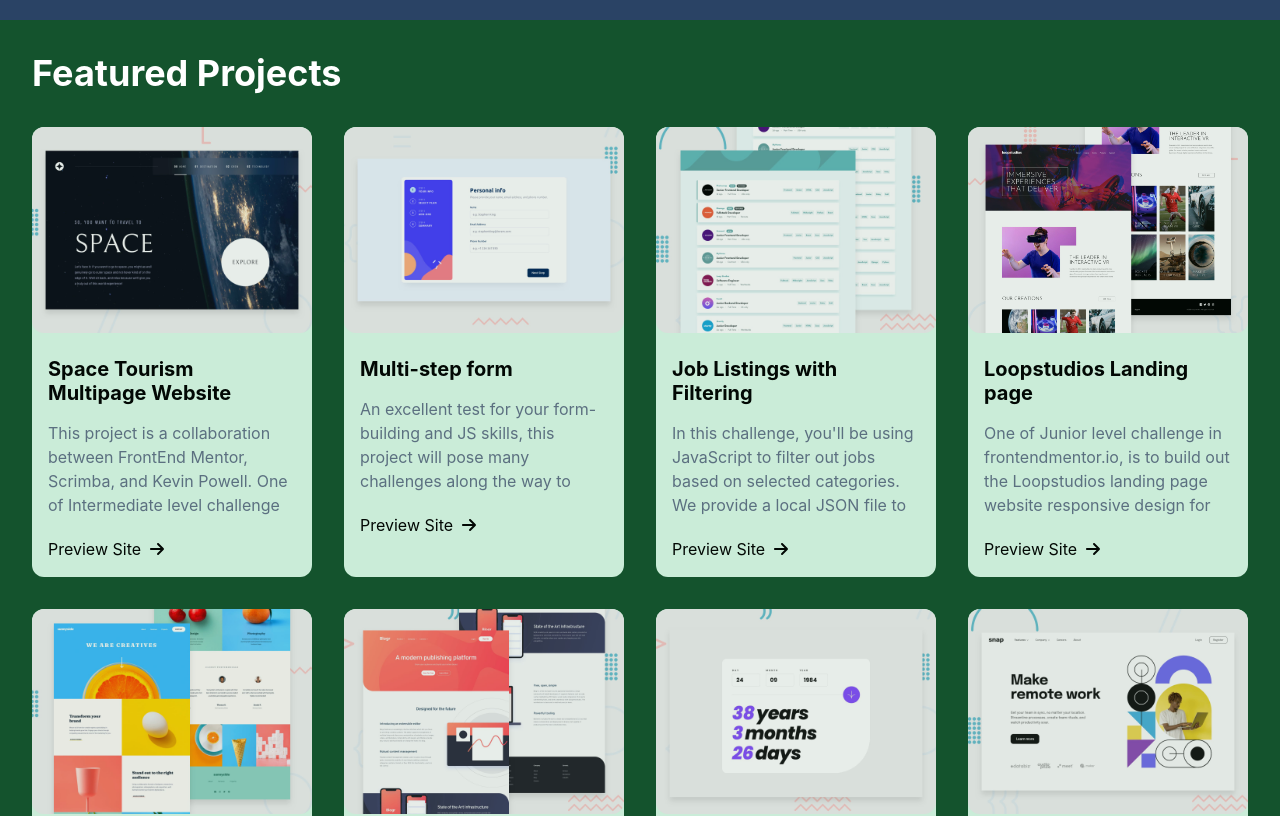
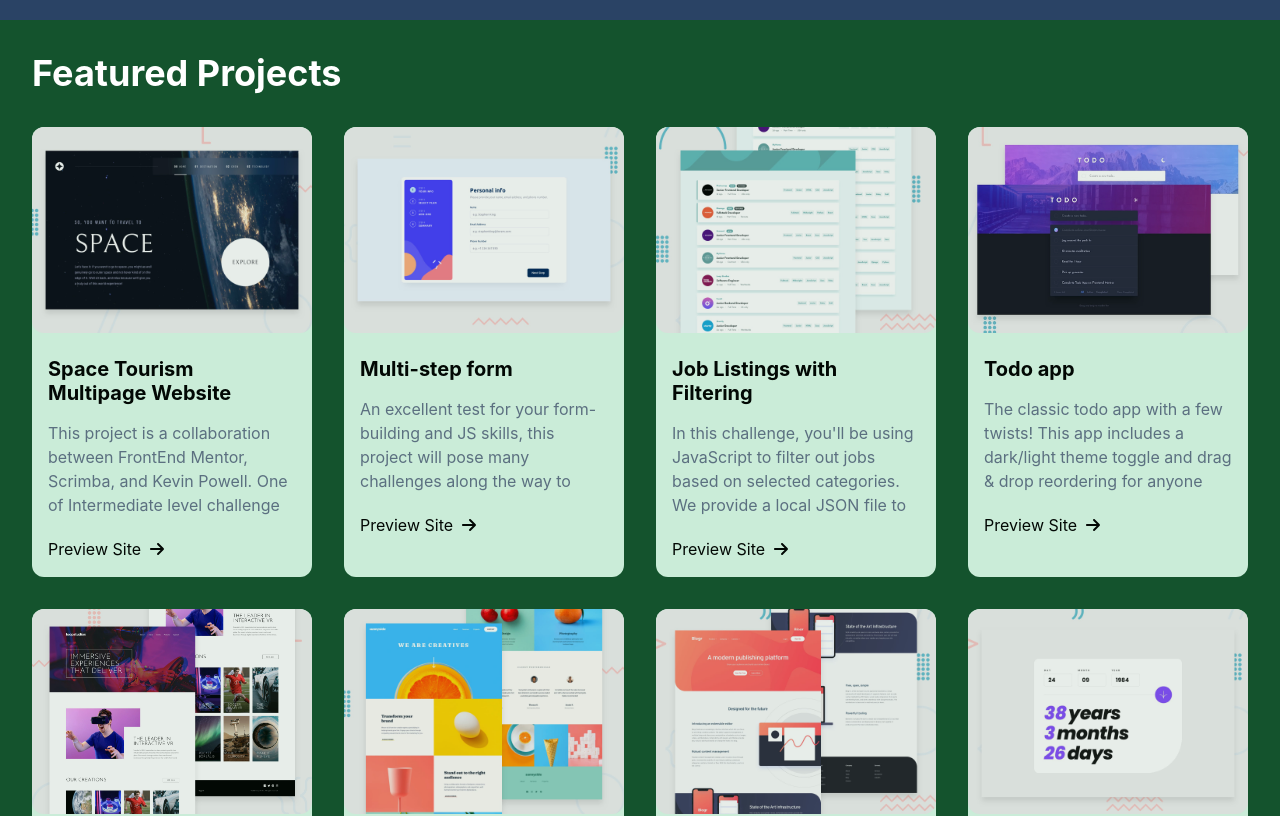
Before and after one commit to F4YY/Portfolio_Projects, a React (Create React App) app: page / in a window 1280 px wide. Shown: the part 780-1596 px from the top of the page. Built offline with nearby package versions, Linux system fonts and the light colour scheme.

Commit message:
add another completed project

```diff
--- a/src/components/Header.js
+++ b/src/components/Header.js
@@ -79,7 +79,7 @@ const Header = () => {
     >
       <Box
         color="white"
-        Width={{base:'auto', md:'auto', lg:'auto'}}
+        Width={{base:'fit-content', md:'fit-content', lg:'auto'}}
         margin="0 20px">
         <HStack
           px={{base:'auto', md:'auto', lg:16}}
--- a/src/components/ProjectsSection.js
+++ b/src/components/ProjectsSection.js
@@ -24,6 +24,13 @@ const projects = [
       "In this challenge, you'll be using JavaScript to filter out jobs based on selected categories. We provide a local JSON file to help you practice working with JSON data.",
     ImageSrc: () => require("./images/Joblistings.jpg"),
     url:'https://joblistings-filtering.netlify.app/'
+  },
+  {
+    title: "Todo app",
+    description:
+      "The classic todo app with a few twists! This app includes a dark/light theme toggle and drag & drop reordering for anyone wanting an extra test.",
+    ImageSrc: () => require("./images/todo_app.jpg"),
+    url:'https://riki-todo-app.netlify.app/'
   },
   {
     title: "Loopstudios Landing page",
```
Also changed, not shown: src/components/images/todo_app.jpg (added).
